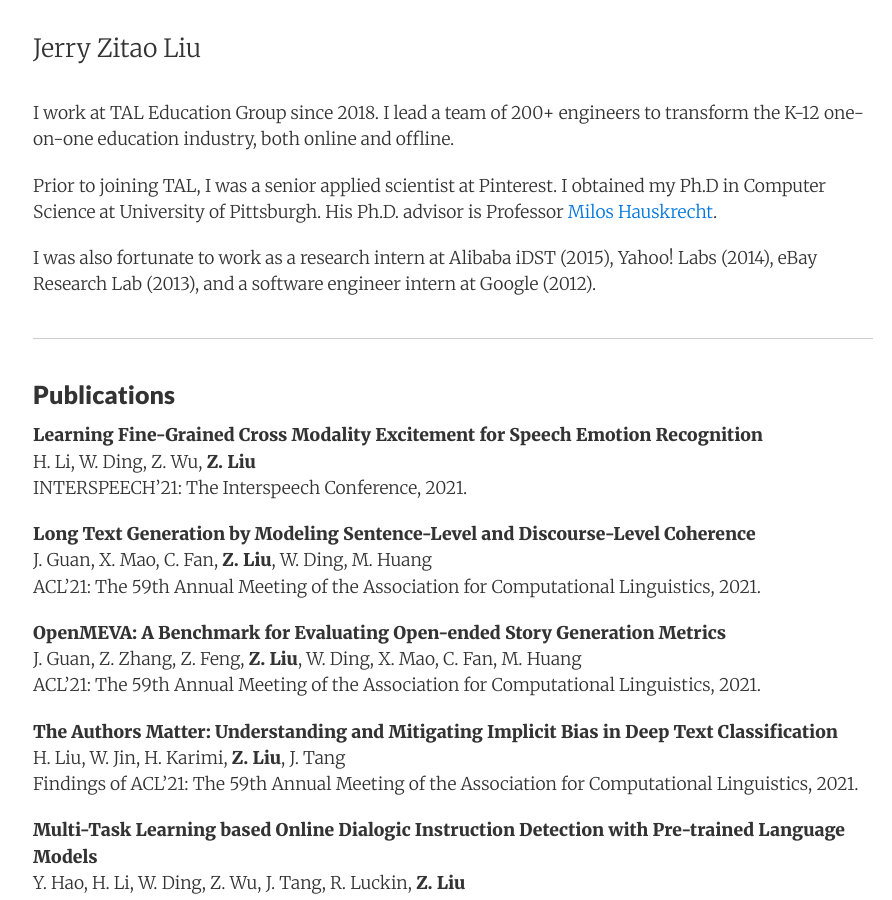
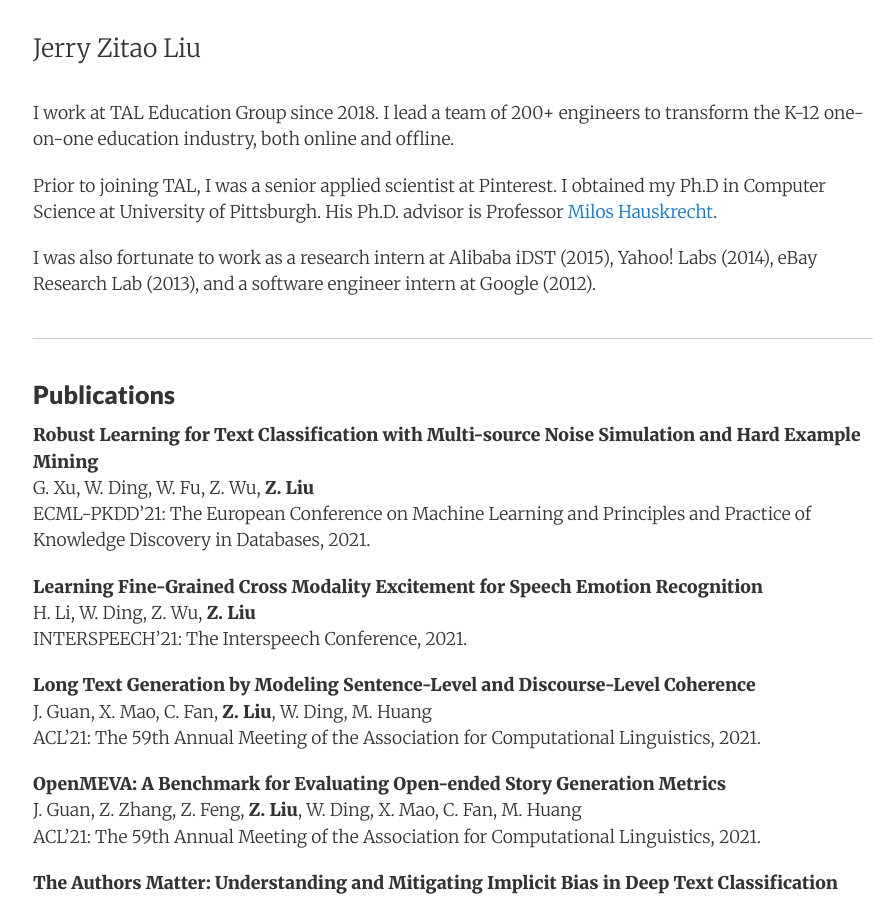
Before and after one commit to zitaoliu/zitaoliu.github.io, a Jekyll site: the page built from index.html, in a window 1280 px wide and 900 px high. Shown: the whole window, without its empty margins (187-1079 px from the left). Built offline with Jekyll 4.4.1, drawn with Linux system fonts in a browser that asks for light colours; nearby versions of some CDN libraries; some of the changed text lies outside the part shown.

Commit message:
add ecml paper

```diff
--- a/_includes/index_content.md
+++ b/_includes/index_content.md
@@ -8,6 +8,10 @@
 * * *
 
 ### Publications
+
+**Robust Learning for Text Classification with Multi-source Noise Simulation and Hard Example Mining**
+G. Xu, W. Ding, W. Fu, Z. Wu, **Z. Liu**
+ECML-PKDD'21: The European Conference on Machine Learning and Principles and Practice of Knowledge Discovery in Databases, 2021.
 
 **Learning Fine-Grained Cross Modality Excitement for Speech Emotion Recognition**
 H. Li, W. Ding, Z. Wu, **Z. Liu**
@@ -183,7 +187,7 @@
 
 **A Practical Deep Online Ranking System in E-commerce Recommendation**
 Y. Yan, **Z. Liu**, M. Zhao, W. Tao, P. Yan, and Y. Bao
-ECML-PKDD'18: European Conference on Machine Learning and Principles and Practice of Knowledge Discovery in Databases, 2018.
+ECML-PKDD'18: The European Conference on Machine Learning and Principles and Practice of Knowledge Discovery in Databases, 2018.
 
 **A Novel ILP Framework for Summarizing Content with High Lexical Variety**
 W. Luo, F. Liu, **Z. Liu** and D. Litman
```
